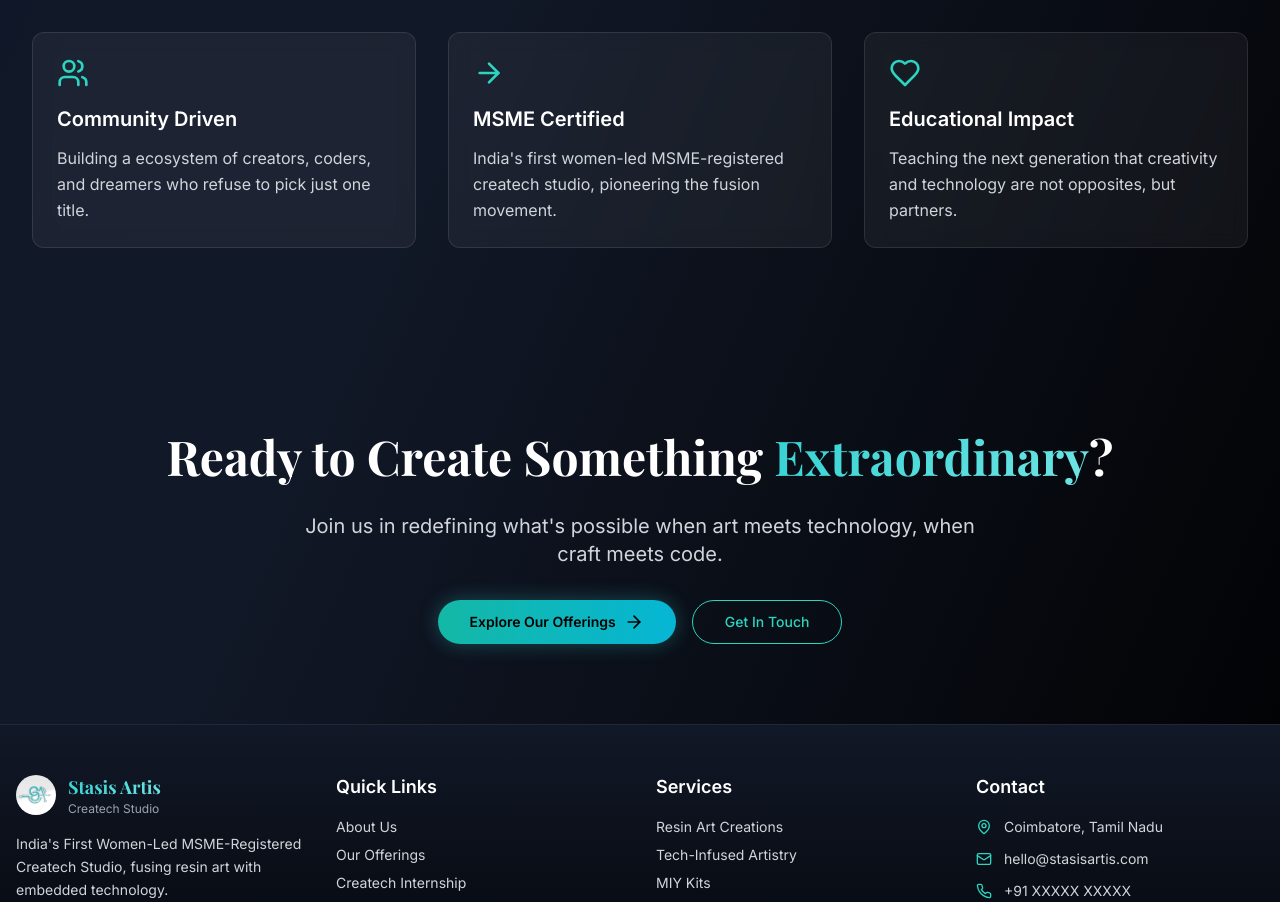
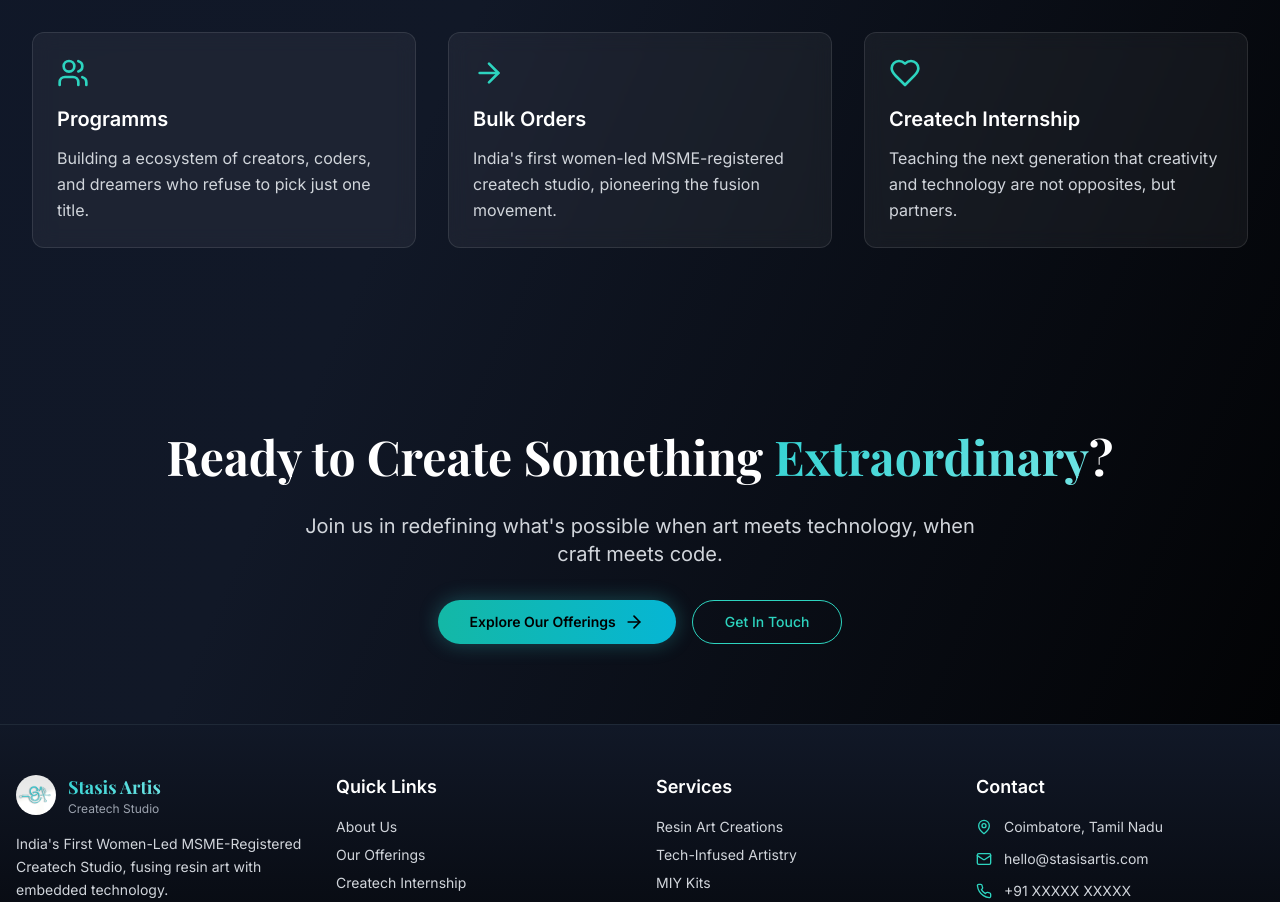
Before and after one commit to Elanchezhiyan2003/sasaite, a React (Vite) app: page / in a window 1280 px wide. Shown: the part 1814-2716 px from the top of the page. Built offline with nearby package versions, Linux system fonts and the light colour scheme.

Commit message:
what we do

```diff
--- a/src/pages/Home.jsx
+++ b/src/pages/Home.jsx
@@ -247,17 +247,17 @@
                 },
                 {
                   icon: <Users className="h-8 w-8" />,
-                  title: "Community Driven",
+                  title: "Programms",
                   description: "Building a ecosystem of creators, coders, and dreamers who refuse to pick just one title."
                 },
                 {
                   icon: <ArrowRight className="h-8 w-8" />,
-                  title: "MSME Certified",
+                  title: "Bulk Orders",
                   description: "India's first women-led MSME-registered createch studio, pioneering the fusion movement."
                 },
                 {
                   icon: <Heart className="h-8 w-8" />,
-                  title: "Educational Impact",
+                  title: "Createch Internship",
                   description: "Teaching the next generation that creativity and technology are not opposites, but partners."
                 }
               ].map((feature, index) => (
```
